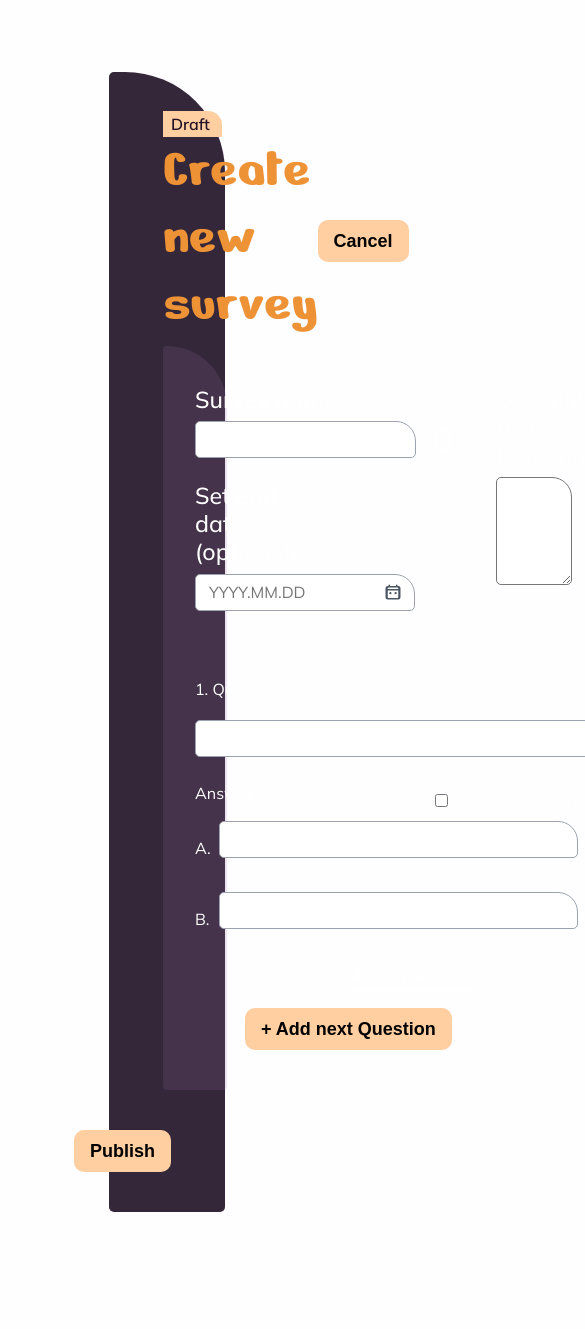
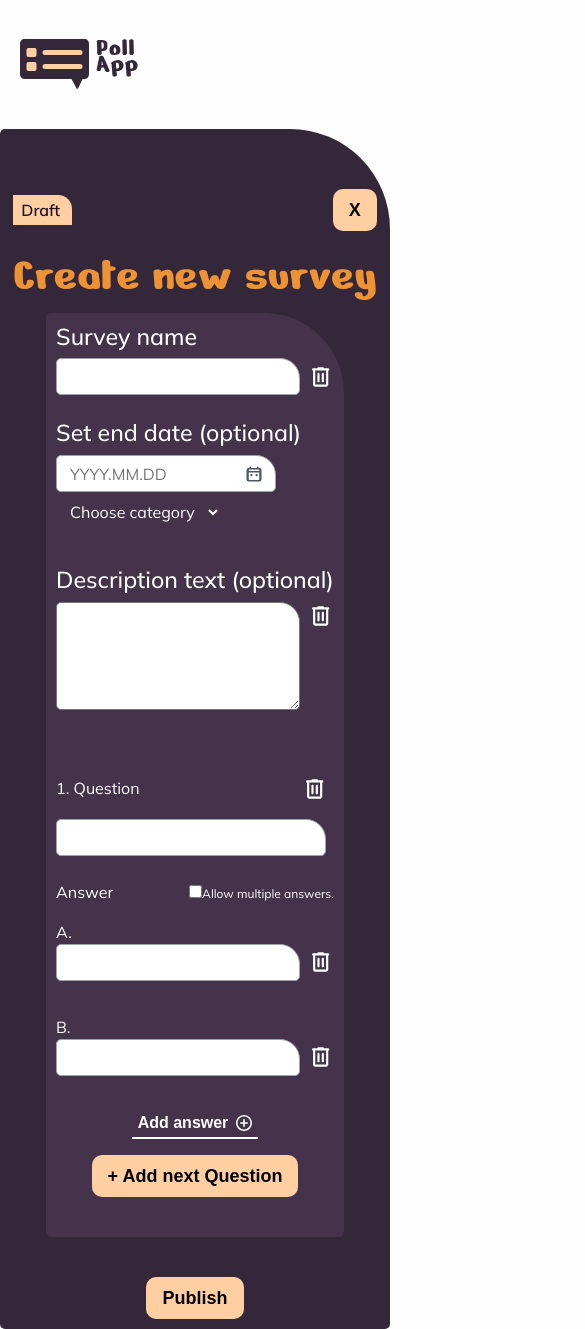
Before and after one commit to SvenWeigel/PollApp, an Angular app: page /newsurvey in a window 390 px wide. Shown: the top 1329 px of the page, 585 px wide, since content can reach past the window. Built offline with nearby package versions, Linux system fonts and the light colour scheme; no server answers; the database is empty; a web font is replaced by a local one.

Commit message:
add: responsive to new survey

```diff
--- a/src/app/pages/survey/survey.html
+++ b/src/app/pages/survey/survey.html
@@ -1,2 +1,2 @@
-<app-header [logoSrc]="'../assets/logo-black.svg'"></app-header>
+<app-header  [logoSrc]="'../assets/logo-black.svg'"></app-header>
 <app-survey-view></app-survey-view>
--- a/src/app/shared/components/answer-question-input/answer-question-input.scss
+++ b/src/app/shared/components/answer-question-input/answer-question-input.scss
@@ -1,6 +1,7 @@
 .center-inputs {
   display: flex;
-  align-items: center;
+  width: 100%;
+  min-width: 0;
 }
 
 .center-inputs p {
@@ -11,10 +12,12 @@
 
 .center-inputs app-input-field {
   flex: 1 1 auto;
+  min-width: 0;
 }
 
 .answer-input-wrapper {
   flex: 1 1 auto;
+  min-width: 0;
 }
 
 .field-error {
@@ -32,3 +35,10 @@
   visibility: visible;
   opacity: 1;
 }
+
+
+@media (max-width: 800px) {
+  .center-inputs {
+    display: block;
+  }
+}
--- a/src/app/shared/components/input-field/input-field.scss
+++ b/src/app/shared/components/input-field/input-field.scss
@@ -1,6 +1,9 @@
 input{
     height: 37px;
     width: 100%;
+    box-sizing: border-box;
+    flex: 1 1 auto;
+    min-width: 0;
     max-width: 429px;
     border: 1px solid #9ca3af;
     border-top-right-radius: 20px;
@@ -18,6 +21,8 @@ input{
     display: flex;
     align-items: center;
     gap: 8px;
+    width: 100%;
+    min-width: 0;
 }
 
 img{
@@ -27,6 +32,8 @@ img{
 button{
     background: none;
     border: none;
+    padding: 0;
+    flex: 0 0 auto;
 }
 
 .input-invalid {
--- a/src/app/shared/components/newsurvey-card-form/newsurvey-card-form.html
+++ b/src/app/shared/components/newsurvey-card-form/newsurvey-card-form.html
@@ -6,7 +6,7 @@
         <p class="field-error" [class.field-error-visible]="headlineError.length > 0">{{ headlineError || ' ' }}</p>
       <div class="form-top--left-end-date">
         <h3>Set end date (optional)</h3>
-        <select class="form-top--left-select">
+        <select class="form-top--left-select desktop-only">
           <option value="" disabled selected>Choose category</option>
           <option value="after work">after work</option>
           <option value="activity">activity</option>
@@ -33,6 +33,12 @@
           (change)="onNativeDateChange($event)"
         />
       </div>
+      <select class="form-top--left-select mobile-only">
+          <option value="" disabled selected>Choose category</option>
+          <option value="after work">after work</option>
+          <option value="activity">activity</option>
+          <option value="other">other</option>
+        </select>
     </div>
     <div class="form-top--right">
       <h3>Description text (optional)</h3>
@@ -51,7 +57,7 @@
     </app-question-form>
   }
 
-      <app-buttons [buttonText]="' + Add next Question'" (click)="addQuestion()"></app-buttons>
+      <app-buttons class="add-question-btn" [buttonText]="' + Add next Question'" (click)="addQuestion()"></app-buttons>
     </div>
   </div>
 </main>
--- a/src/app/shared/components/newsurvey-card-form/newsurvey-card-form.scss
+++ b/src/app/shared/components/newsurvey-card-form/newsurvey-card-form.scss
@@ -137,6 +137,14 @@ select option {
   border: none;
 }
 
+.desktop-only {
+  display: block;
+}
+
+.mobile-only {
+  display: none;
+}
+
 @media (max-width: 800px) {
   .form-bottom--content {
     grid-template-columns: 1fr;
@@ -150,4 +158,34 @@ select option {
     align-self: flex-start;
     justify-self: flex-start;
   }
+
+  main {
+    padding: 10px;
+    padding-bottom: 40px;
+  }
 }
+
+
+@media (max-width: 1180px) {
+  .desktop-only {
+    display: none;
+  }
+
+  .mobile-only {
+    display: block;
+  }
+
+  .form-bottom--content {
+    grid-template-columns: 1fr;
+  }
+
+  .form-top{
+    flex-direction: column;
+  }
+
+  .add-question-btn{
+    justify-self: center !important;
+    margin-left: 0 !important;
+    // align-self: center !important;
+  }
+}
--- a/src/app/shared/components/newsurvey-card-header/newsurvey-card-header.html
+++ b/src/app/shared/components/newsurvey-card-header/newsurvey-card-header.html
@@ -1,9 +1,11 @@
 <main>
-    <div>
+    <div class="newsurvey-card-mobile-header">
         <span>Draft</span>
+        <app-buttons class="cancel-btn-mobile" [routerLink]="''" [buttonText]="'X'"></app-buttons>
     </div>
     <div class="newsurvey-card-header">
         <h2 class="newsurvey-card-header--h2">Create new survey</h2>
-        <app-buttons [routerLink]="''" [buttonText]="'Cancel'"></app-buttons>
+        <app-buttons class="cancel-btn-desktop" [routerLink]="''" [buttonText]="'Cancel'"></app-buttons>
+
     </div>
 </main>
--- a/src/app/shared/components/newsurvey-card-header/newsurvey-card-header.scss
+++ b/src/app/shared/components/newsurvey-card-header/newsurvey-card-header.scss
@@ -20,3 +20,36 @@ span {
     color: #EE9236;
   }
 }
+
+.cancel-btn-desktop {
+  display: block;
+}
+
+.cancel-btn-mobile {
+  display: none;
+}
+
+@media (max-width: 1080px) {
+  .cancel-btn-desktop {
+    display: none;
+  }
+
+  .cancel-btn-mobile {
+    display: block;
+  }
+
+  .newsurvey-card-mobile-header {
+    display: flex;
+    justify-content: space-between;
+    align-items: center;
+    width: 100%;
+    margin-bottom: 16px;
+    margin-top: 50px;
+  }
+}
+
+@media (max-width: 800px) {
+  .newsurvey-card-header--h2 {
+    font-size: 48px;
+  }
+}
--- a/src/app/shared/components/newsurvey-card/newsurvey-card.html
+++ b/src/app/shared/components/newsurvey-card/newsurvey-card.html
@@ -1,4 +1,6 @@
+<app-header [showButton]="false" [logoSrc]="'../assets/logo-black.svg'"></app-header>
 <main>
+
 <app-newsurvey-card-header></app-newsurvey-card-header>
 <app-newsurvey-card-form></app-newsurvey-card-form>
 <app-buttons [buttonText]="'Publish'" (click)="publish()"></app-buttons>
--- a/src/app/shared/components/newsurvey-card/newsurvey-card.scss
+++ b/src/app/shared/components/newsurvey-card/newsurvey-card.scss
@@ -13,3 +13,32 @@ app-buttons {
   display: flex;
   justify-content: flex-end;
 }
+
+@media (max-width: 1420px) {
+  main {
+    margin: 20px;
+    display: flex;
+    flex-direction: column;
+  }
+}
+
+@media (max-width: 1180px) {
+  main {
+    margin: 0px;
+    align-items: center;
+  }
+
+  app-newsurvey-card-header {
+    align-self: stretch;
+  }
+}
+
+@media (max-width: 800px) {
+  main {
+    padding: 10px;
+  }
+
+  app-newsurvey-card-header {
+    align-self: center;
+  }
+}
--- a/src/app/shared/components/newsurvey-card/newsurvey-card.ts
+++ b/src/app/shared/components/newsurvey-card/newsurvey-card.ts
@@ -3,10 +3,11 @@ import { NewsurveyCardHeader } from "../newsurvey-card-header/newsurvey-card-hea
 import { NewsurveyCardForm } from "../newsurvey-card-form/newsurvey-card-form";
 import { Buttons } from "../buttons/buttons";
 import { Router } from "@angular/router";
+import { Header } from "../header/header";
 
 @Component({
   selector: 'app-newsurvey-card',
-  imports: [NewsurveyCardHeader, NewsurveyCardForm, Buttons],
+  imports: [NewsurveyCardHeader, NewsurveyCardForm, Buttons, Header],
   templateUrl: './newsurvey-card.html',
   styleUrl: './newsurvey-card.scss',
 })
--- a/src/app/shared/components/question-form/question-form.scss
+++ b/src/app/shared/components/question-form/question-form.scss
@@ -28,11 +28,12 @@ main {
 .answer-form-header {
   display: flex;
   justify-content: space-between;
-  align-items: center;
+  // align-items: center;
 }
 
 .form-bottom-question {
-  width: 429px;
+  width: 100%;
+  max-width: 429px;
 }
 
 .field-error {
@@ -64,3 +65,10 @@ main {
   font-size: 16px;
   font-weight: 700;
 }
+
+@media (max-width: 800px) {
+  .answer-form-header span{
+    font-size: 12px;
+
+  }
+}
--- a/src/app/shared/components/text-area/text-area.scss
+++ b/src/app/shared/components/text-area/text-area.scss
@@ -1,5 +1,8 @@
 textarea{
     width: 100%;
+    box-sizing: border-box;
+    flex: 1 1 auto;
+    min-width: 0;
     max-width: 418px;
     height: 108px;
     max-height: 140px;
@@ -18,6 +21,8 @@ textarea{
     display: flex;
     align-items: flex-start;
     gap: 8px;
+    width: 100%;
+    min-width: 0;
 }
 
 img{
@@ -27,4 +32,6 @@ img{
 button{
     background: none;
     border: none;
+    padding: 0;
+    flex: 0 0 auto;
 }
```
